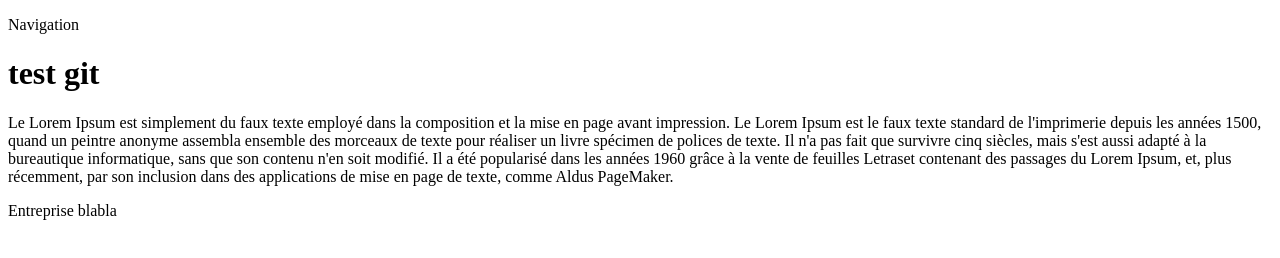
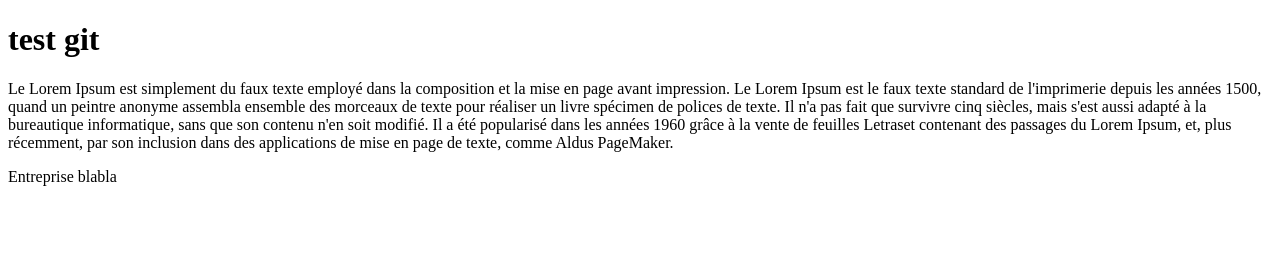
Before and after one commit to tazzeur/exo4, a plain HTML site: page index.html in a window 1280 px wide. Drawn offline with Linux system fonts and the light colour scheme.

Commit message:
correction

```diff
--- a/index.html
+++ b/index.html
@@ -10,7 +10,6 @@
   </head>
   <body>
     <header>
-      <p>Navigation</p>
     </header>
           <h1>test git</h1>
     <p>Le Lorem Ipsum est simplement du faux texte employé dans la composition et la mise en page avant impression. Le Lorem Ipsum est le faux texte standard de l'imprimerie depuis les années 1500, quand un peintre anonyme assembla ensemble des morceaux de texte pour réaliser un livre spécimen de polices de texte. Il n'a pas fait que survivre cinq siècles, mais s'est aussi adapté à la bureautique informatique, sans que son contenu n'en soit modifié. Il a été popularisé dans les années 1960 grâce à la vente de feuilles Letraset contenant des passages du Lorem Ipsum, et, plus récemment, par son inclusion dans des applications de mise en page de texte, comme Aldus PageMaker.</p>
```
